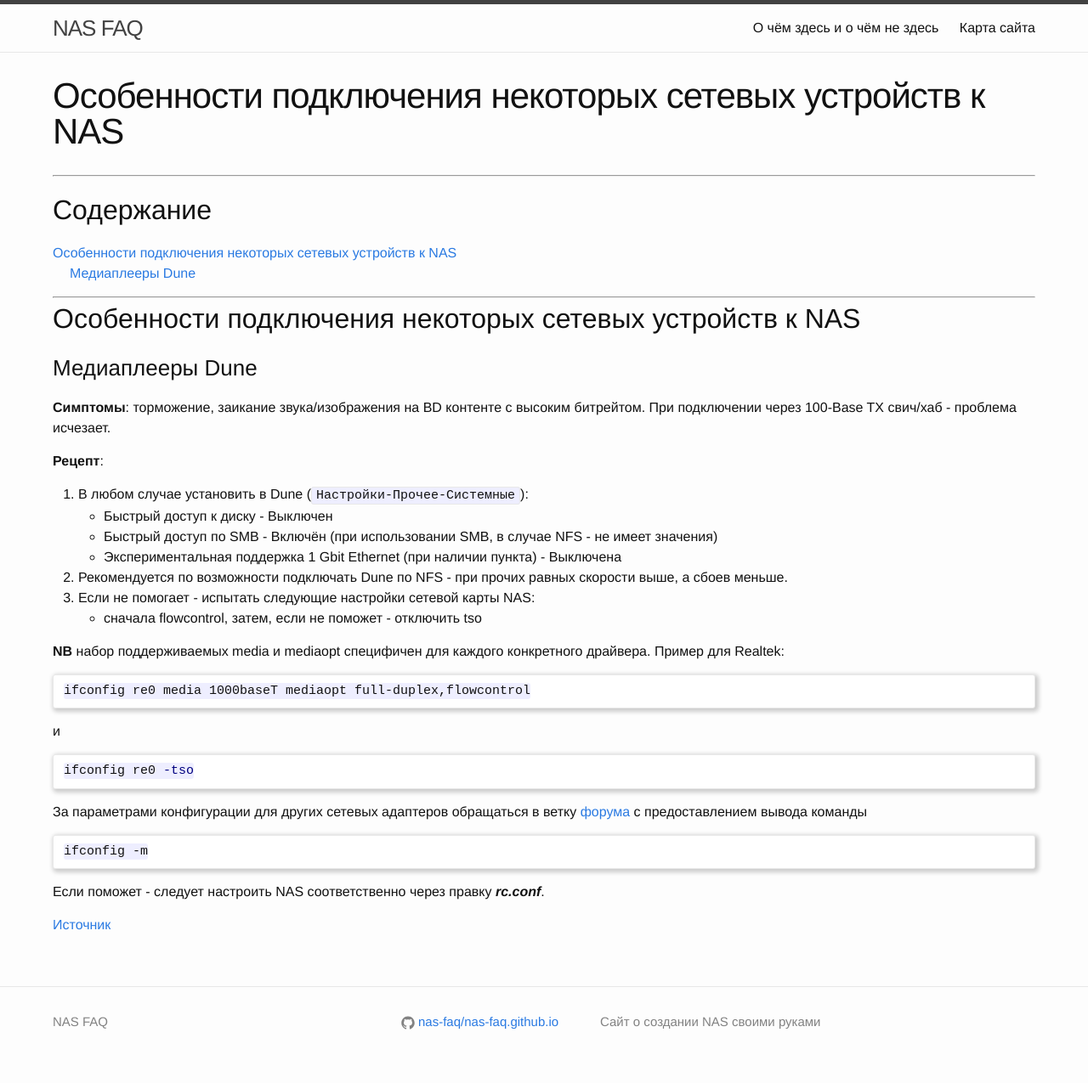
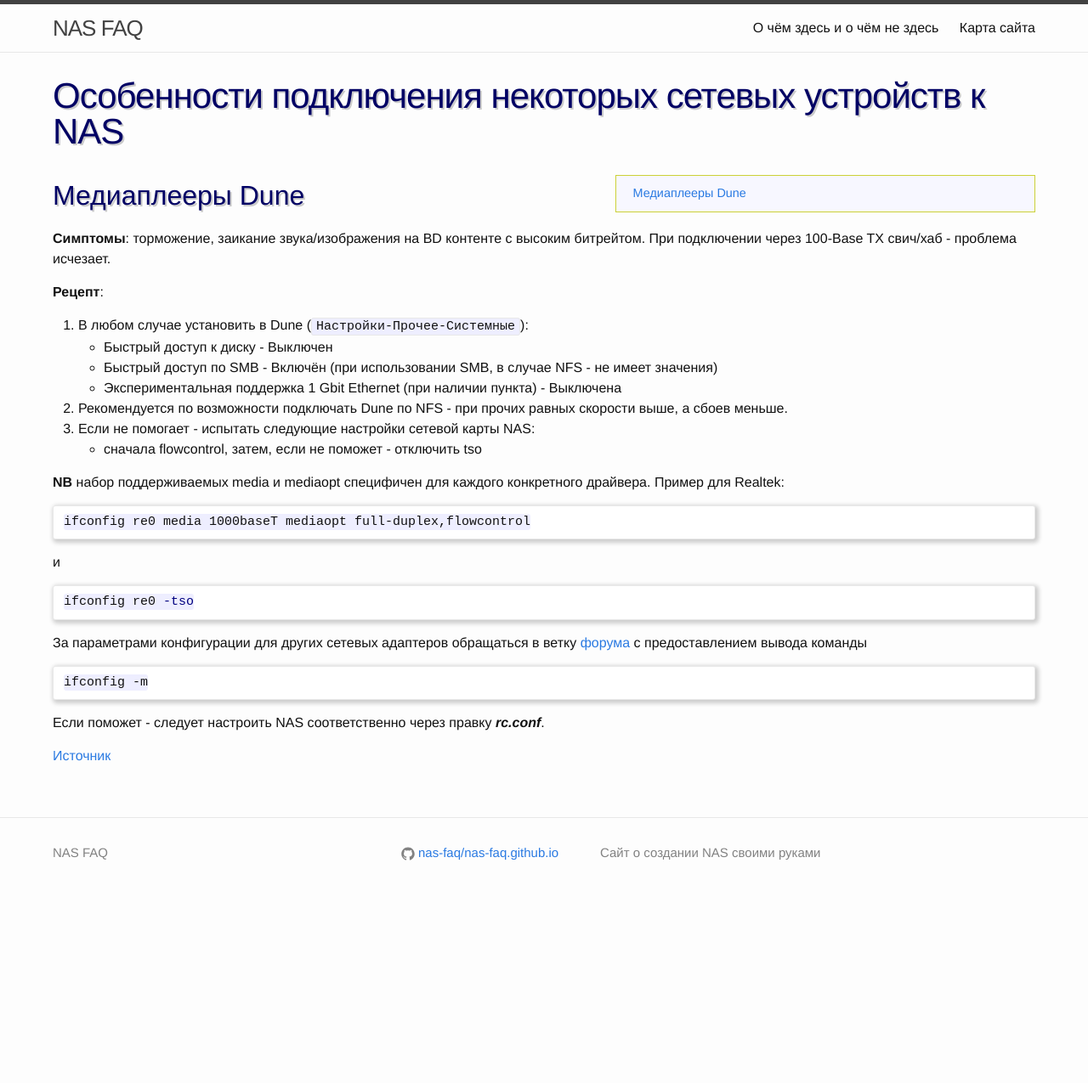
Before and after one commit to nas-faq/nas-faq.github.io, a Jekyll site: the page built from net_devices.md, in a window 1280 px wide. Shown: the whole page at 85% size. Built offline with Jekyll 4.4.1, drawn with Linux system fonts in a browser that asks for light colours; nearby versions of some CDN libraries; Markdown is read by kramdown in place of the engine named in the settings; after the commit the page ends 1076 px from its top, so only the background shows below that.

Commit message:
more styles for H and TOC

```diff
--- a/_includes/toc.html
+++ b/_includes/toc.html
@@ -14,9 +14,15 @@
       });
  });
 </script>
+
+{% if false %}
 <hr />
 <p>
     <h1>{{ site.toc_name }} </h1>
     <div id="___TOC___"></div>
 </p>
 <hr />
+{% else %}
+<div id="___TOC___">
+</div>
+{% endif %}
--- a/css/main.scss
+++ b/css/main.scss
@@ -61,3 +61,27 @@ pre {
   box-shadow: 2px 2px 5px 2px rgb(204, 204, 204);
   overflow-x: auto;
 }
+
+h1,h2,h3,h4,h5,h6 {
+  font-weight: normal;
+  color: rgb(0,0,100);
+  text-shadow: 2px 2px 0 rgba(0,0,0,0.2);
+}
+
+h1 {font-size: 280%;}
+h2 {font-size: 250%;}
+h3 {font-size: 200%;}
+h4 {font-size: 180%;}
+h5 {font-size: 150%;}
+h6 {font-size: 100%;}
+
+#___TOC___ {
+    float: right;
+    //font-size: 10pt;
+    font-size: 90%;
+    width: 40%;
+    padding: 10px 10px 10px 20px;
+    border: solid 1px #ccd136;
+    margin: 0 0 10px 15px;
+    background-color: #f7f7ff;
+}
--- a/net_devices.md
+++ b/net_devices.md
@@ -5,9 +5,7 @@ categories: nas relative
 permalink: /net_devices/
 ---
 
-## Особенности подключения некоторых сетевых устройств к NAS
-
-### Медиаплееры Dune
+## Медиаплееры Dune
 
 **Симптомы**: торможение, заикание звука/изображения на BD контенте с высоким битрейтом.
 При подключении через 100-Base TX свич/хаб - проблема исчезает.
```
